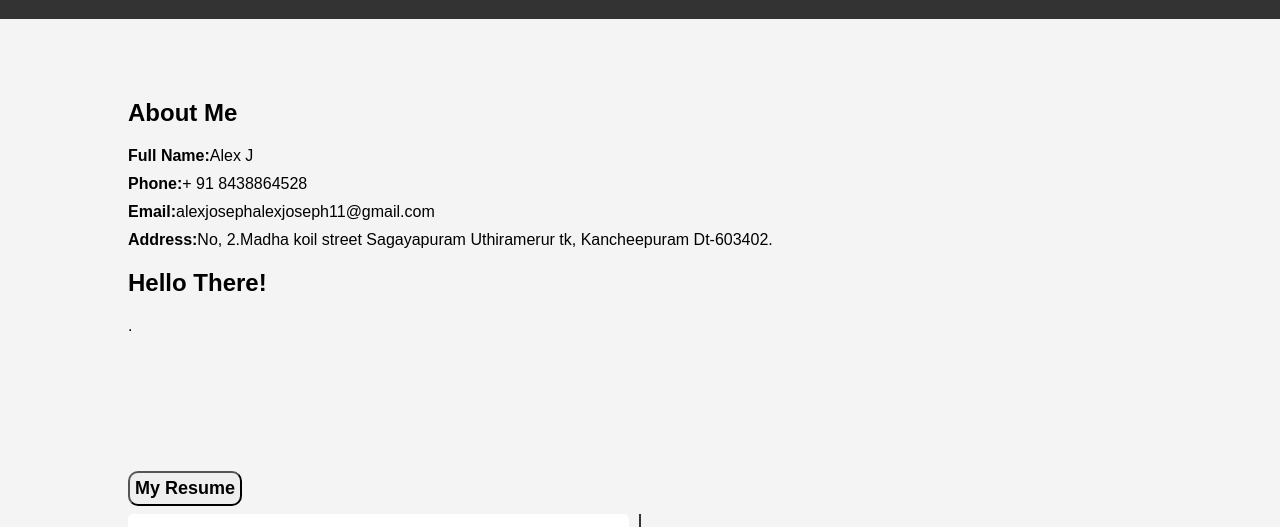
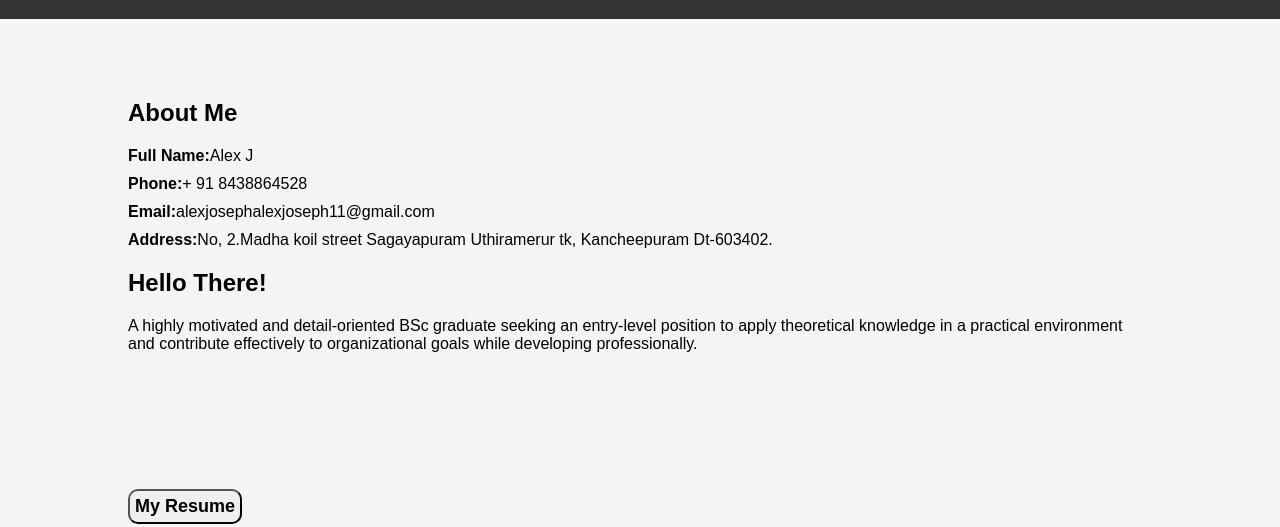
Before and after one commit to alexjosephalex/Digital_portfolio, a plain HTML site: page index.html in a window 1280 px wide. Shown: the part 244-771 px from the top of the page. Drawn offline with Linux system fonts and the light colour scheme.

Commit message:
Update index.html

```diff
--- a/index.html
+++ b/index.html
@@ -31,7 +31,17 @@
                 </div>
                 <div class="col-md-8">
                     <h2>Hello There!</h2>
-                    <p>.</p>
+                    <p>A highly motivated and detail-oriented BSc
+
+graduate seeking an entry-level position to
+
+apply theoretical knowledge in a practical
+
+environment and contribute effectively to
+
+organizational goals while developing
+
+professionally.</p>
                 </div>
             </div>
         </div>
```
